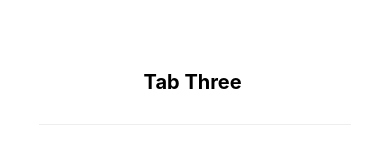
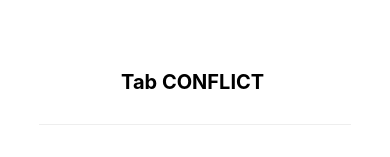
Before and after one commit to haibert/GitTest, a React Native app: screen /TabTwo in a window 390 px wide. Shown: the part 212-369 px from the top of the page. Built offline with nearby package versions, Linux system fonts and the light colour scheme; what expo-linking would draw is missing.

Commit message:
causing conflict

```diff
--- a/screens/TabTwoScreen.tsx
+++ b/screens/TabTwoScreen.tsx
@@ -7,8 +7,12 @@
 export default function TabTwoScreen() {
     return (
         <View style={styles.container}>
-            <Text style={styles.title}>Tab Three </Text>
-            <View style={styles.separator} lightColor="#eee" darkColor="rgba(255,255,255,0.1)" />
+            <Text style={styles.title}>Tab CONFLICT </Text>
+            <View
+                style={styles.separator}
+                lightColor="#eee"
+                darkColor="rgba(255,255,255,0.1)"
+            />
             <EditScreenInfo path="/screens/TabTwoScreen.tsx" />
         </View>
     )
```
